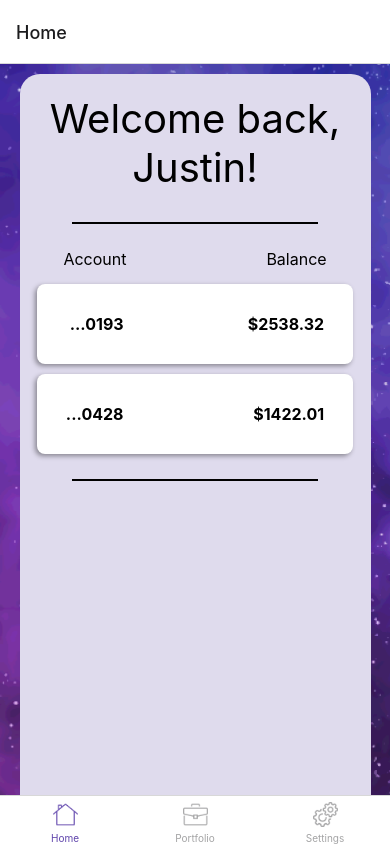
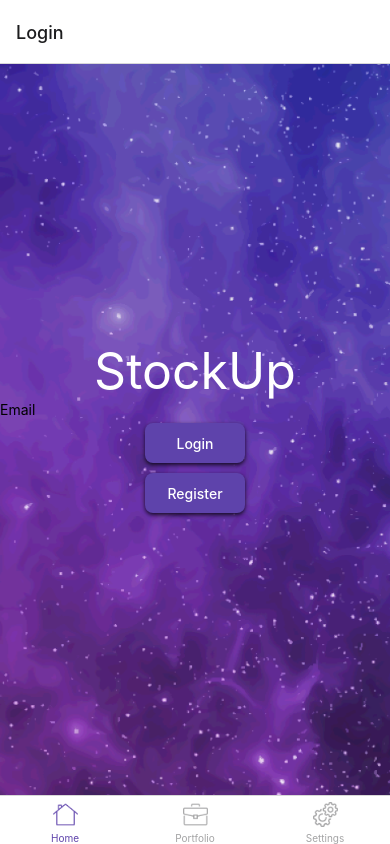
Before and after one commit to hgavil/StockUp, a React Native app: screen /Login in a window 390 px wide. Built offline with nearby package versions, Linux system fonts and the light colour scheme.

Commit message:
Stack Update

```diff
--- a/App.js
+++ b/App.js
@@ -29,6 +29,7 @@ const HomeStackNav = createNativeStackNavigator();
 function HomeStackScreen() {
     return (
         <HomeStackNav.Navigator>
+            <HomeStackNav.Screen name="Login" component={Login}/>
             <HomeStackNav.Screen name="Home" component={HomeScreen}  />
             <HomeStackNav.Screen name="Account" component={Account}/>
 
@@ -80,8 +81,8 @@ class App extends Component {
     render() {
         return (
           <NavigationContainer>
-            <Tabs/>
-          </NavigationContainer>
+          <Tabs/>
+        </NavigationContainer>
         );
     }
 }
--- a/screens/Login.js
+++ b/screens/Login.js
@@ -3,6 +3,8 @@ import {StatusBar} from "expo-status-bar";
 import React, {Component} from "react";
 import styles from "../styles/styles";
 import {ScrollView} from "react-native";
+import { TextInput } from "react-native-web";
+import { SafeAreaView } from "react-native-safe-area-context";
 
 class Login extends Component {
     constructor(props) {
@@ -14,12 +16,15 @@ class Login extends Component {
             <View style={styles.backdrop}>
                 <ImageBackground source={require('../assets/bgimage.png')} style={styles.image}>
                     <Text style={styles.logo}>StockUp</Text>
+                        <TextInput
+                            placeholder = "Email"
+                        />
                     <View style={styles.buttoncont}>
                         <Pressable style={({pressed}) => [{
                                     backgroundColor: pressed ? "#755FB1" : "#5E43AB",},
                                     styles.loginBut
                                 ]}
-                                onPress={() => this.props.navigation.navigate('./screens/HomeScreen')}>
+                                onPress={() => this.props.navigation.navigate('HomeScreen')}>
                             <View>
                                 <Text style={{color:"#FFFFFF",fontWeight: 500,}}>Login</Text>
                             </View>
@@ -28,7 +33,7 @@ class Login extends Component {
                                     backgroundColor: pressed ? "#755FB1" : "#5E43AB",},
                                     styles.loginBut
                                 ]}
-                                onPress={() => this.props.navigation.navigate('./screens/HomeScreen')}>
+                                onPress={() => this.props.navigation.navigate('HomeScreen')}>
                             <View>
                                 <Text style={{color:"#FFFFFF",fontWeight: 500,}}>Register</Text>
                             </View>
```
